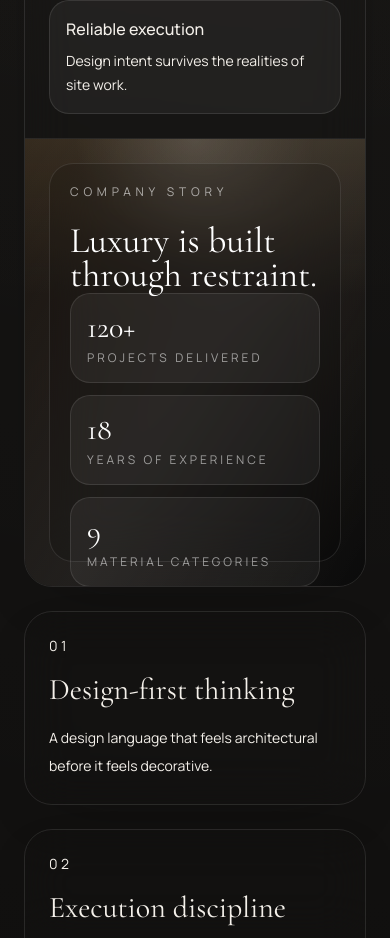
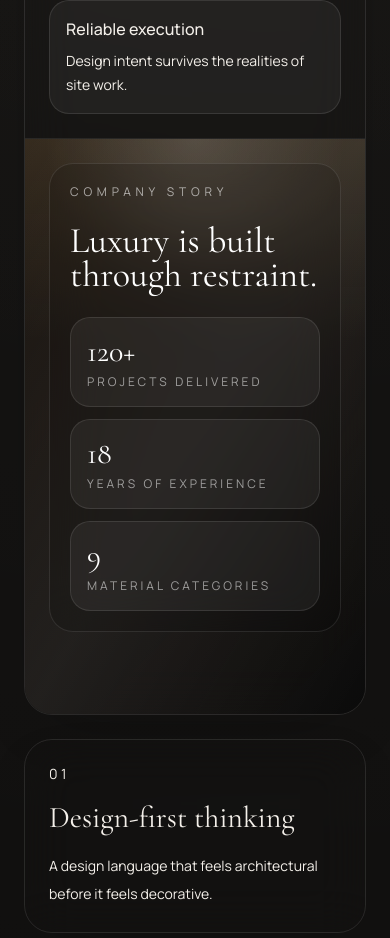
Before and after one commit to Nthg111/interiotr, a Next.js app: page / in a window 390 px wide. Shown: the part 4300-5238 px from the top of the page. Built offline with nearby package versions, Linux system fonts and the light colour scheme.

Commit message:
feat: enhance layout of LuxurySite component for improved visual hierarchy and responsiveness

```diff
--- a/src/components/luxury-site.tsx
+++ b/src/components/luxury-site.tsx
@@ -899,10 +899,10 @@ export function LuxurySite() {
                       ))}
                     </div>
                   </div>
-                  <div className="relative min-h-[28rem] border-t border-[color:var(--border)] bg-[linear-gradient(180deg,rgba(199,166,110,0.14),transparent_35%),radial-gradient(circle_at_top,rgba(255,255,255,0.15),transparent_25%),linear-gradient(135deg,rgba(31,24,18,0.96),rgba(10,10,10,0.94))] lg:border-t-0 lg:border-l">
+                  <div className="relative min-h-[36rem] border-t border-[color:var(--border)] bg-[linear-gradient(180deg,rgba(199,166,110,0.14),transparent_35%),radial-gradient(circle_at_top,rgba(255,255,255,0.15),transparent_25%),linear-gradient(135deg,rgba(31,24,18,0.96),rgba(10,10,10,0.94))] lg:min-h-[28rem] lg:border-t-0 lg:border-l">
                     <div className="absolute inset-0 bg-[linear-gradient(120deg,transparent,rgba(255,255,255,0.07),transparent)]" />
-                    <div className="absolute inset-0 p-6 sm:p-8">
-                      <div className="flex h-full flex-col justify-between rounded-[1.5rem] border border-white/10 bg-black/15 p-5 backdrop-blur-xl">
+                    <div className="relative p-6 sm:p-8 lg:absolute lg:inset-0">
+                      <div className="flex h-full flex-col justify-between gap-6 rounded-[1.5rem] border border-white/10 bg-black/15 p-5 backdrop-blur-xl">
                         <div>
                           <p className="text-xs uppercase tracking-[0.4em] text-white/60">
                             Company Story
```
